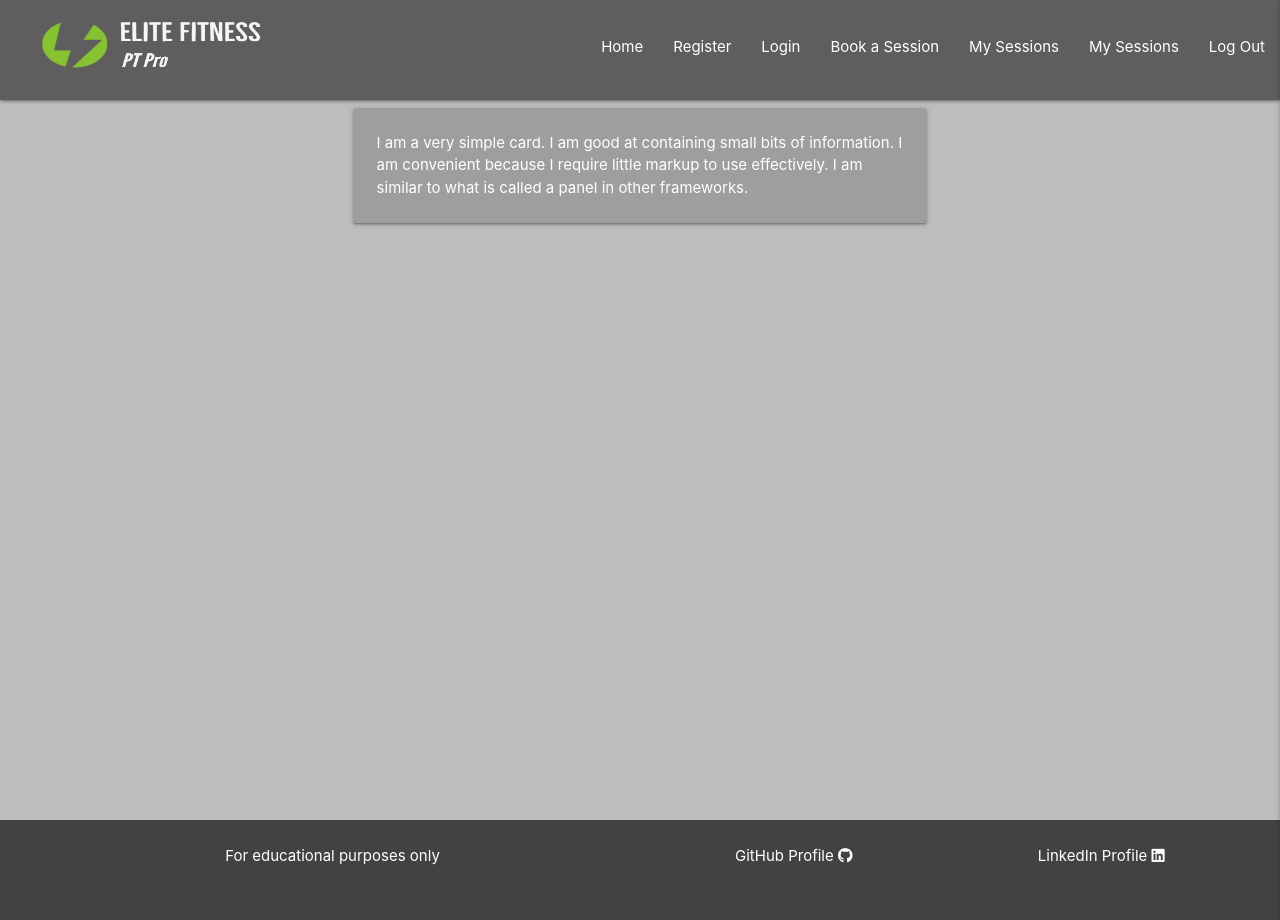
After one commit to andrewcannan/elite-pt-pro, a Flask app: page /register in a window 1280 px wide. The commit adds this page. Run offline with Flask 3, Linux system fonts and the light colour scheme; some libraries are stand-ins or nearby versions.

Commit message:
create dpostgres db, create register.html and route for page

```diff
--- a/eliteptpro/__init__.py
+++ b/eliteptpro/__init__.py
@@ -8,6 +8,6 @@ app = Flask(__name__)
 app.config["SECRET_KEY"] = os.environ.get("SECRET_KEY")
 app.config["SQLALCHEMY_DATABASE_URI"] = os.environ.get("DB_URL")
 
-db = SQLAlchemy()
+db = SQLAlchemy(app)
 
 from eliteptpro import routes  # noqa
--- a/eliteptpro/routes.py
+++ b/eliteptpro/routes.py
@@ -1,7 +1,14 @@
-from flask import render_template
+from flask import render_template, redirect, request, flash, url_for
 from eliteptpro import app, db
+from eliteptpro.models import User, Trainers, Holidays, Sessions
+from werkzeug.security import generate_password_hash, check_password_hash
 
 
 @app.route("/")
 def home():
     return render_template("homepage.html")
+
+
+@app.route("/register", methods=["GET", "POST"])
+def register():
+    return render_template("register.html")
--- a/eliteptpro/static/css/style.css
+++ b/eliteptpro/static/css/style.css
@@ -53,8 +53,4 @@ footer {
         height: 100px;
         padding-top: 15px;
     }
-
-    .home-text {
-        bottom: -300px;
-    }
 }
--- a/eliteptpro/templates/base.html
+++ b/eliteptpro/templates/base.html
@@ -19,13 +19,13 @@
     <nav id="my-nav" class="grey darken-3">
         <!-- Top NavBar -->
         <div class="nav-wrapper">
-            <a href="#!" class="brand-logo logo-image">
+            <a href="{{ url_for('home') }}" class="brand-logo logo-image">
                 <img class="logo-image" src="{{ url_for('static', filename='images/Elite-Fitness-1.png') }}">
             </a>
             <a href="#" data-target="mobile-nav" class="sidenav-trigger right"><i class="fa-solid fa-bars"></i></a>
             <ul class="right hide-on-med-and-down">
-                <li><a href="#">Home</a></li>
-                <li><a href="#">Register</a></li>
+                <li><a href="{{ url_for('home') }}">Home</a></li>
+                <li><a href="{{ url_for('register') }}">Register</a></li>
                 <li><a href="#">Login</a></li>
                 <li><a href="#">Book a Session</a></li>
                 <li><a href="#">My Sessions</a></li>
@@ -38,8 +38,8 @@
 
     <!-- Mobile NavBar -->
     <ul class="sidenav right" id="mobile-nav">
-        <li><a href="#">Home</a></li>
-        <li><a href="#">Register</a></li>
+        <li><a href="{{ url_for('home') }}">Home</a></li>
+        <li><a href="{{ url_for('register') }}">Register</a></li>
         <li><a href="#">Login</a></li>
         <li><a href="#">Book a Session</a></li>
         <li><a href="#">My Sessions</a></li>
--- a/eliteptpro/templates/homepage.html
+++ b/eliteptpro/templates/homepage.html
@@ -25,7 +25,7 @@
     <div class="col s12 center-align home-text">
         <h1 class="white-text">Ready to book a session with your Personal Trainer?</h1>
         <a class="waves-effect waves-light btn-large pulse" href="#">Login</a>
-        <p class="white-text flow-text">Not registered? <a href="#">Register</a></p>
+        <p class="white-text flow-text">Not registered? <a href="{{ url_for('register') }}">Register</a></p>
     </div>
 </div>
 
--- /dev/null
+++ b/eliteptpro/templates/register.html
@@ -0,0 +1,13 @@
+{% extends "base.html" %}
+{% block content %}
+    <div class="row">
+        <form class="col s12 m8 offset-m2">
+            <div class="card-panel grey draken-3">
+                <span class="white-text">I am a very simple card. I am good at containing small bits of information.
+                    I am convenient because I require little markup to use effectively. I am similar to what is called a
+                    panel in other frameworks.
+                </span>
+            </div>
+        </form>
+    </div>
+{% endblock %}
```
